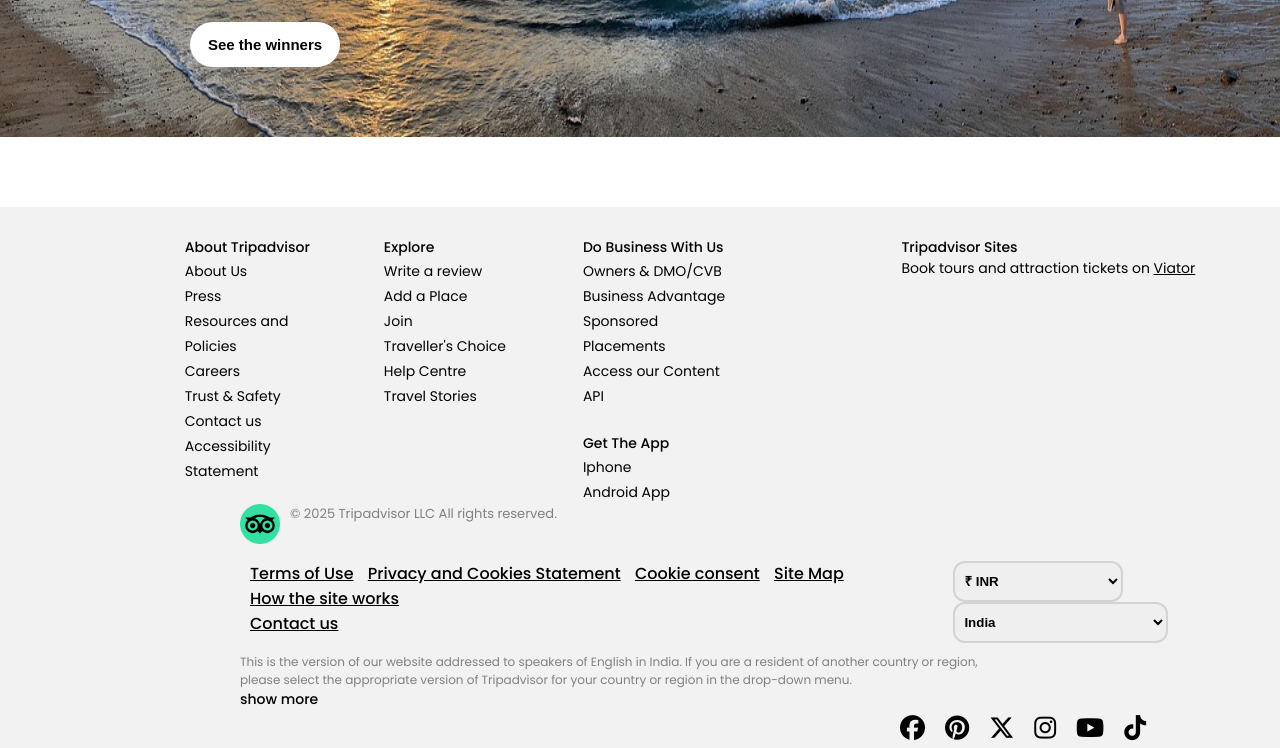
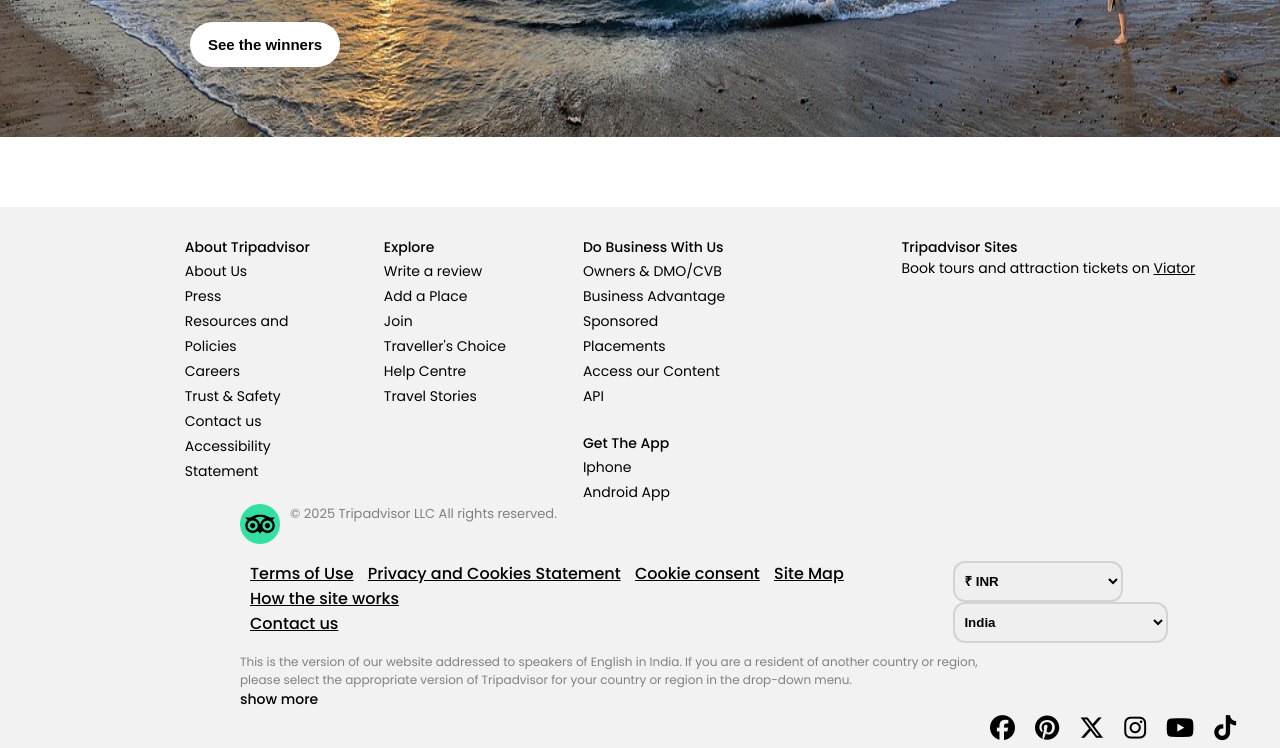
Before and after one commit to dheyvaa/Tripadvisor-clone, a plain HTML site: page index.html in a window 1280 px wide. Shown: the part 4117-4865 px from the top of the page. Drawn offline with Linux system fonts and the light colour scheme.

Commit message:
fifth commit

```diff
--- a/style.css
+++ b/style.css
@@ -633,7 +633,7 @@ body {
 }
 
 .footer__socialmedia {
-    margin-left: 900px
+    margin-left: 990px;
 }
 
 .footer-foot4 {
```
